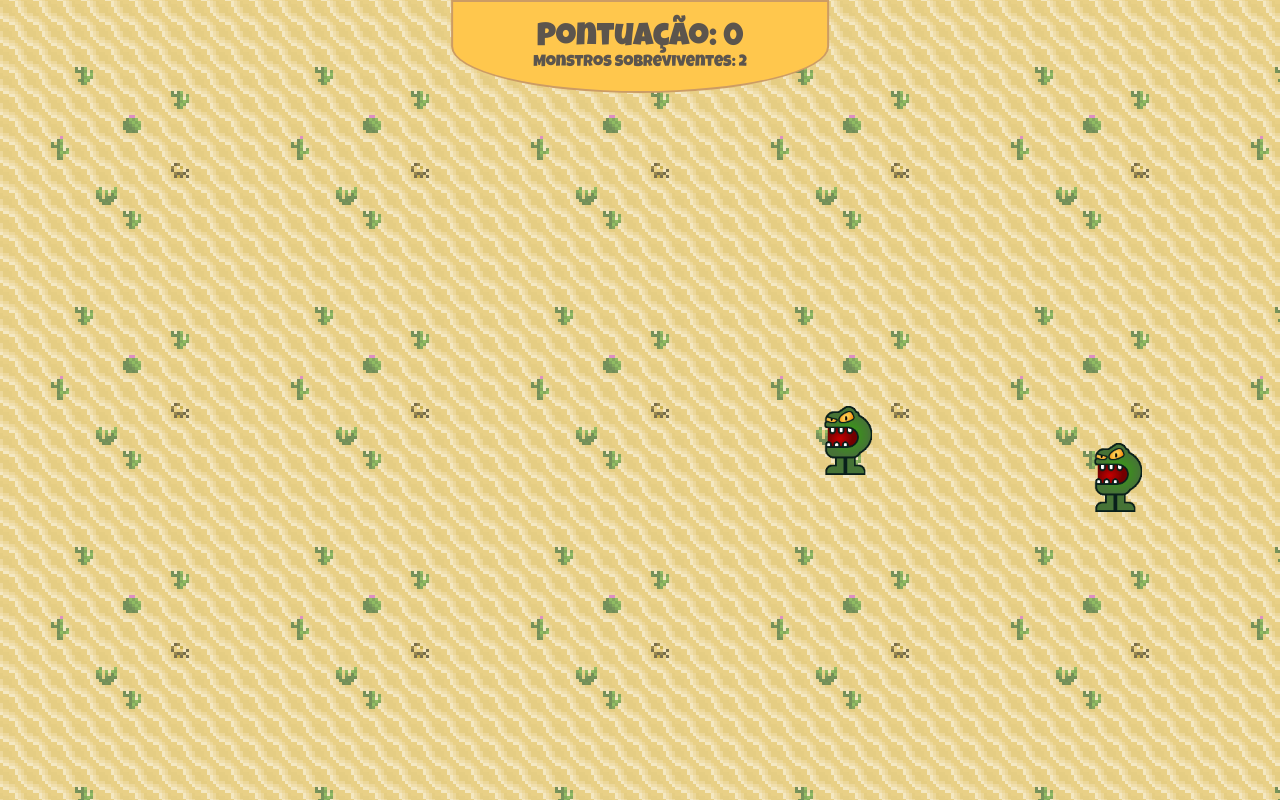
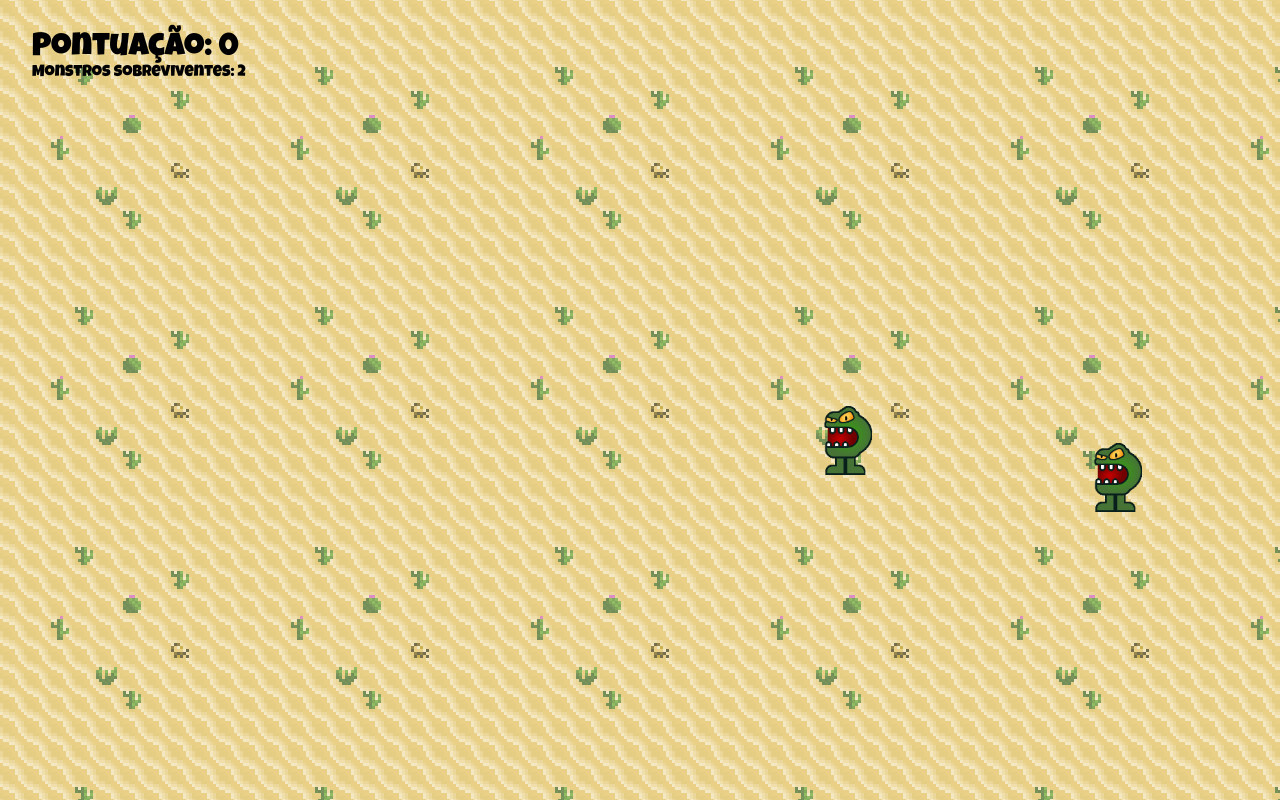
Before and after one commit to nascjoao/popping-monsters, a Next.js app: page /play in a window 1280 px wide. Built offline with nearby package versions, Linux system fonts and the light colour scheme.

Commit message:
feat: refactor score

```diff
--- a/src/styles/game.module.css
+++ b/src/styles/game.module.css
@@ -1,15 +1,8 @@
 .score {
   position: absolute;
-  top: 0;
-  left: 50%;
-  transform: translateX(-50%);
-  border: 2px solid #b67121;
-  background: #ffae00;
-  color: #160c00;
-  border-radius: 0 0 100% 100%;
-  font-weight: 400;
-  padding: 20px 80px;
-  text-align: center;
+  top: 2rem;
+  left: 2rem;
+  z-index: 4;
 }
 .score div {
   font-family: 'Luckiest Guy', sans-serif;
@@ -25,7 +18,7 @@
   right: 0;
 }
 
-.game::after {
+.game::before {
     content: '';
     width: 100%;
     height: 100%;
@@ -36,3 +29,15 @@
     opacity: .3;
     background-color: white;
 }
+
+.hit {
+  width: 100%;
+  height: 100%;
+  position: absolute;
+  top: 0;
+  left: 0;
+  z-index: 3;
+  background: radial-gradient(#A8002800, #A8002880 60%);
+  transition: 300ms;
+  pointer-events: none;
+}
```
